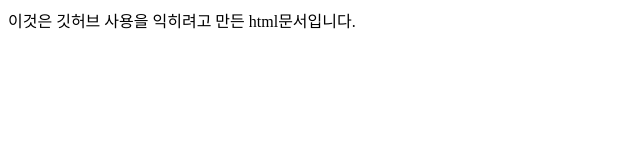
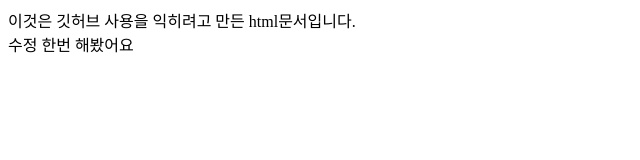
Before and after one commit to JangRuBin2/practice, a plain HTML site: page index.html in a window 1280 px wide. Shown: the whole page, without its empty margins (0-640 px from the left). Drawn offline with Linux system fonts and the light colour scheme.

Commit message:
수정본

```diff
--- a/index.html
+++ b/index.html
@@ -8,6 +8,6 @@
 </head>
 <body>
   이것은 깃허브 사용을 익히려고 만든 html문서입니다.
-
+  <div> 수정 한번 해봤어요</div>
 </body>
 </html>
```
